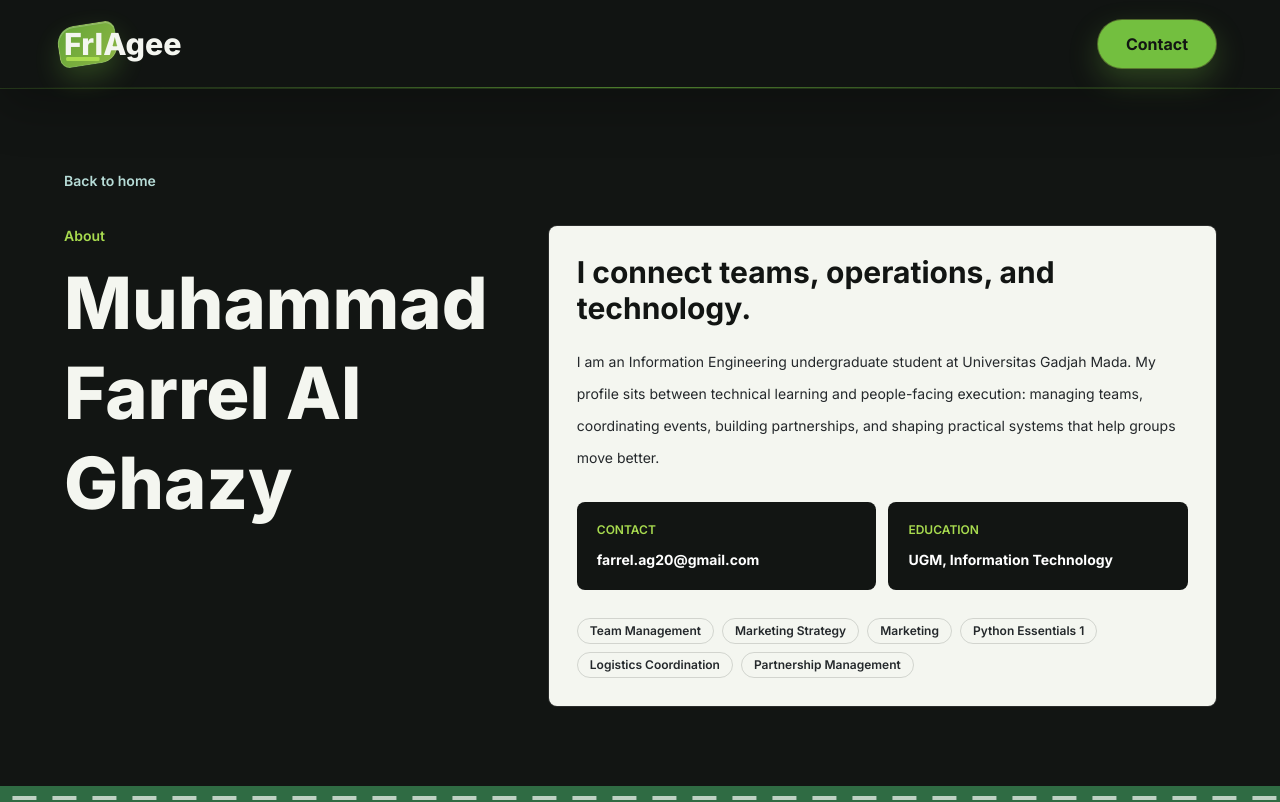
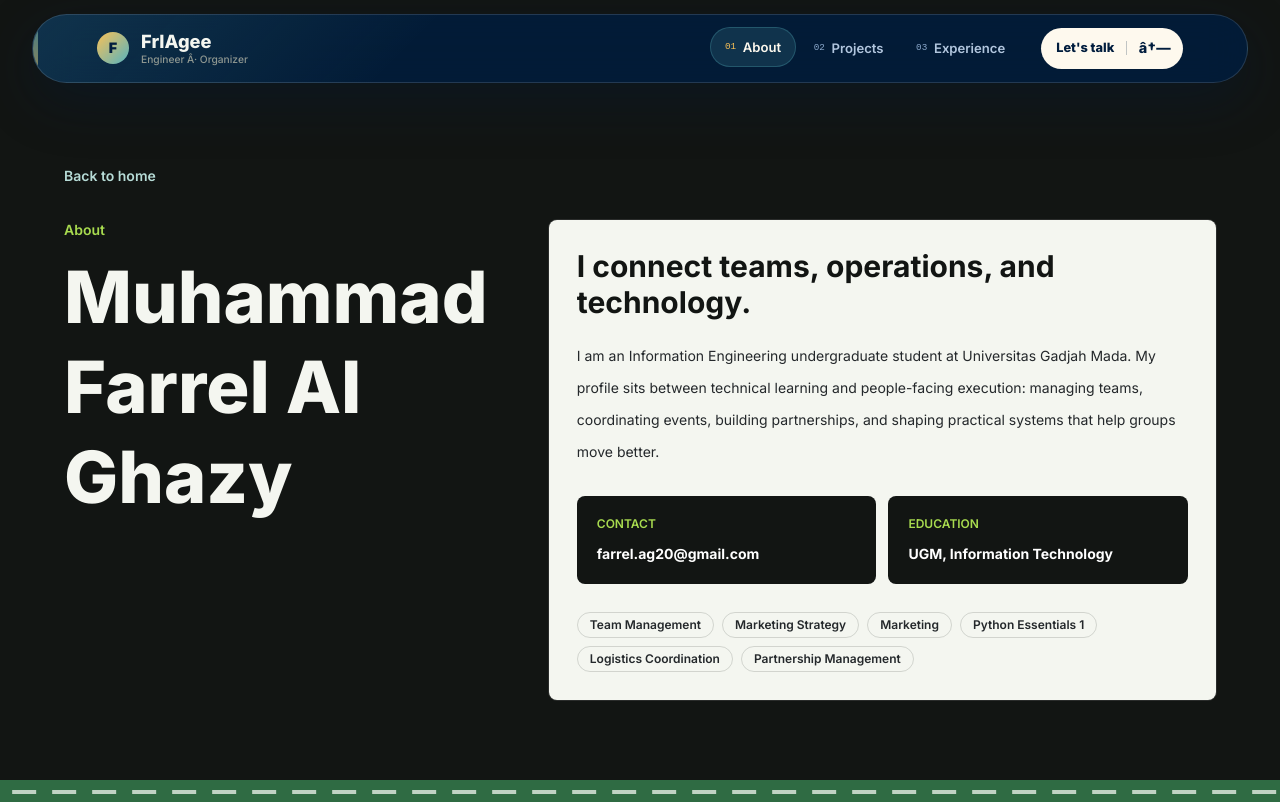
Before and after one commit to Yeypayeyy/Porto-Web, a Next.js app: page /about in a window 1280 px wide. Shown: the top 802 px of the page. Built offline with nearby package versions, Linux system fonts and the light colour scheme.

Commit message:
Refresh portfolio hero and navbar palette

```diff
--- a/src/app/globals.css
+++ b/src/app/globals.css
@@ -91,6 +91,7 @@
 
 html {
   scroll-behavior: smooth;
+  scroll-padding-top: 5rem;
 }
 
 body {
@@ -127,8 +128,8 @@ li {
 }
 
 ::selection {
-  background: #a8db4f;
-  color: #121513;
+  background: #f9c157;
+  color: #011d3e;
 }
 
 a {
@@ -140,116 +141,254 @@ button {
 }
 
 .site-header {
-  animation: header-drop 680ms cubic-bezier(0.2, 0.75, 0.2, 1) backwards;
-  padding: 0;
+  padding: 0.85rem clamp(1rem, 3vw, 2rem) 0;
+  pointer-events: none;
 }
 
 .site-header-panel {
-  border-radius: 0;
+  backdrop-filter: blur(22px);
+  background:
+    linear-gradient(135deg, rgba(86, 179, 191, 0.16), transparent 32%),
+    rgba(1, 29, 62, 0.84);
+  border: 1px solid rgba(230, 237, 244, 0.14);
+  border-radius: 999px;
+  margin: 0 auto;
+  max-width: 88rem;
+  overflow: hidden;
+  pointer-events: auto;
   position: relative;
+  box-shadow: 0 18px 55px rgba(1, 29, 62, 0.32);
 }
 
 .site-header-panel::after {
-  background: linear-gradient(90deg, transparent, rgba(115, 191, 63, 0.62), transparent);
-  bottom: 0;
+  background: linear-gradient(180deg, #56b3bf, #f9c157);
+  bottom: auto;
   content: "";
-  height: 1px;
+  height: 100%;
   left: 0;
+  opacity: 0.58;
   position: absolute;
-  width: 100%;
+  top: 0;
+  width: 0.34rem;
 }
 
 .site-header-nav {
-  height: 5.5rem;
+  height: 4.2rem;
 }
 
-.landing-header-item {
-  animation: header-item-rise 620ms cubic-bezier(0.2, 0.75, 0.2, 1) backwards;
+.brand-mark {
+  transition: opacity 180ms ease, transform 180ms ease;
 }
 
-.landing-header-item:nth-child(1) {
-  animation-delay: 120ms;
+.brand-mark:hover {
+  opacity: 0.86;
+  transform: translateY(-1px);
 }
 
-.landing-header-nav .landing-header-item:nth-child(1) {
-  animation-delay: 220ms;
+.brand-monogram {
+  align-items: center;
+  background: linear-gradient(135deg, #f9c157, #56b3bf);
+  border-radius: 999px;
+  color: #011d3e;
+  display: inline-flex;
+  font-size: 0.9rem;
+  font-weight: 900;
+  height: 2rem;
+  justify-content: center;
+  line-height: 1;
+  width: 2rem;
 }
 
-.landing-header-nav .landing-header-item:nth-child(2) {
-  animation-delay: 300ms;
+.header-nav-link {
+  align-items: center;
+  color: #b1c6de;
+  display: inline-flex;
+  font-size: 0.82rem;
+  font-weight: 600;
+  gap: 0.42rem;
+  margin: auto 0.08rem;
+  min-height: 2.5rem;
+  padding: 0 0.94rem;
+  position: relative;
+  transition: color 180ms ease, background-color 180ms ease, transform 180ms ease;
+  z-index: 0;
 }
 
-.landing-header-nav .landing-header-item:nth-child(3) {
-  animation-delay: 380ms;
-}
-
-.site-header-nav > .landing-header-item:last-child {
-  animation-delay: 460ms;
-}
-
-.brand-mark-shape {
-  background:
-    linear-gradient(135deg, rgba(115, 191, 63, 0.95) 0%, rgba(168, 219, 79, 0.9) 100%);
-  border: 1px solid rgba(244, 246, 240, 0.18);
-  border-radius: 18px 10px 18px 10px;
-  box-shadow:
-    0 12px 28px rgba(115, 191, 63, 0.3),
-    inset 0 1px 0 rgba(244, 246, 240, 0.32);
-  height: 2.55rem;
-  left: -0.35rem;
-  opacity: 0.9;
+.header-nav-link::after {
+  background: rgba(86, 179, 191, 0.16);
+  border: 1px solid rgba(86, 179, 191, 0.28);
+  border-radius: 999px;
+  bottom: 0;
+  content: "";
+  height: 100%;
+  left: 0;
   position: absolute;
-  transform: rotate(-9deg);
-  transition:
-    border-radius 180ms ease,
-    transform 180ms ease;
-  width: 3.7rem;
+  transform: scale(0.88);
+  opacity: 0;
+  transition: opacity 180ms ease, transform 180ms ease;
+  width: 100%;
   z-index: -1;
 }
 
-.brand-mark::after {
-  background: #a8db4f;
-  border-radius: 999px;
-  bottom: 0.4rem;
-  content: "";
-  height: 0.22rem;
-  left: 0.15rem;
-  position: absolute;
-  transform: scaleX(0.58);
-  transform-origin: left;
-  transition: transform 180ms ease;
-  width: 3.6rem;
+.header-nav-link:hover,
+.header-nav-link[data-active="true"] {
+  color: #fef9ee;
+  transform: translateY(-1px);
 }
 
-.brand-mark:hover .brand-mark-shape {
-  border-radius: 10px 18px 10px 18px;
-  transform: rotate(-4deg) translateY(-1px);
+.header-nav-link:hover::after,
+.header-nav-link[data-active="true"]::after {
+  opacity: 1;
+  transform: scale(1);
 }
 
-.brand-mark:hover::after {
-  transform: scaleX(1);
+.header-nav-link:focus-visible,
+.header-contact-link:focus-visible,
+.header-menu-button:focus-visible,
+.mobile-navigation-link:focus-visible,
+.mobile-contact-link:focus-visible {
+  outline: 2px solid #f9c157;
+  outline-offset: -2px;
 }
 
-.header-nav-link::after {
-  background: #a8db4f;
+.header-nav-link:active,
+.brand-mark:active,
+.header-contact-link:active,
+.header-menu-button:active {
+  transform: translateY(1px);
+}
+
+.header-nav-index {
+  color: #8baace;
+  font-family: var(--font-mono);
+  font-size: 0.58rem;
+  font-variant-numeric: tabular-nums;
+  font-weight: 400;
+}
+
+.header-nav-link[data-active="true"] .header-nav-index {
+  color: #f9c157;
+}
+
+.header-contact-link {
+  background: #fef9ee;
   border-radius: 999px;
-  bottom: 0.2rem;
-  content: "";
-  height: 2px;
-  left: 0;
-  position: absolute;
-  transform: scaleX(0);
-  transform-origin: left;
+  color: #011d3e;
+  font-size: 0.8rem;
+  font-weight: 800;
+  min-height: 2.55rem;
+  padding: 0 0.78rem 0 0.92rem;
+  transition: background-color 180ms ease, transform 180ms ease;
+}
+
+.header-contact-link:hover {
+  background: #f9c157;
+  transform: translateY(-1px);
+}
+
+.header-contact-arrow {
+  border-left: 1px solid rgba(1, 29, 62, 0.24);
+  font-size: 0.9rem;
+  line-height: 1;
+  padding-left: 0.72rem;
+}
+
+.header-contact-dot {
+  background: #f9c157;
+  border-radius: 999px;
+  box-shadow: 0 0 0 4px rgba(86, 179, 191, 0.14);
+  height: 0.42rem;
+  width: 0.42rem;
+}
+
+.header-menu-button {
+  background: rgba(230, 237, 244, 0.08);
+  border: 1px solid rgba(230, 237, 244, 0.18);
+  border-radius: 999px;
+  color: #fef9ee;
+  font-size: 0.76rem;
+  font-weight: 650;
+  min-height: 2.5rem;
+  padding: 0 0.72rem;
+  transition: border-color 180ms ease, transform 180ms ease;
+}
+
+.header-menu-button:hover {
+  border-color: rgba(249, 193, 87, 0.68);
+}
+
+.header-menu-icon {
+  display: grid;
+  gap: 4px;
+  width: 0.9rem;
+}
+
+.header-menu-icon span {
+  background: currentColor;
+  display: block;
+  height: 1px;
+  transform-origin: center;
   transition: transform 180ms ease;
   width: 100%;
 }
 
-.header-nav-link:hover::after {
-  transform: scaleX(1);
+.header-menu-icon[data-open="true"] span:first-child {
+  transform: translateY(2.5px) rotate(45deg);
+}
+
+.header-menu-icon[data-open="true"] span:last-child {
+  transform: translateY(-2.5px) rotate(-45deg);
+}
+
+.mobile-navigation {
+  background: rgba(1, 29, 62, 0.97);
+  overflow: hidden;
+}
+
+.mobile-navigation-list {
+  border-top: 1px solid rgba(230, 237, 244, 0.13);
+}
+
+.mobile-navigation-link {
+  align-items: baseline;
+  border-bottom: 1px solid rgba(230, 237, 244, 0.13);
+  color: #fef9ee;
+  display: grid;
+  font-size: clamp(1.35rem, 7vw, 1.85rem);
+  font-weight: 750;
+  gap: 0.8rem;
+  grid-template-columns: 1.6rem 1fr auto;
+  padding: 0.82rem 0;
+  transition: color 180ms ease, padding-left 180ms ease;
+}
+
+.mobile-navigation-link:hover,
+.mobile-navigation-link[data-active="true"] {
+  color: #f9c157;
+  padding-left: 0.35rem;
+}
+
+.mobile-contact-link {
+  align-items: center;
+  color: #b1c6de;
+  display: flex;
+  font-size: 0.76rem;
+  font-weight: 600;
+  gap: 0.75rem;
+  margin-top: 1.15rem;
+  min-height: 2.5rem;
+  transition: color 180ms ease;
+}
+
+.mobile-contact-link:hover {
+  color: #fef9ee;
 }
 
 .hero-social-link {
-  color: #dce3dd;
+  background: rgba(230, 237, 244, 0.08);
+  border: 1px solid rgba(230, 237, 244, 0.13);
+  border-radius: 999px;
+  color: #e6edf4;
   display: inline-grid;
   height: 2.75rem;
   place-items: center;
@@ -260,7 +399,8 @@ button {
 }
 
 .hero-social-link:hover {
-  color: #a8db4f;
+  border-color: rgba(249, 193, 87, 0.55);
+  color: #f9c157;
   transform: translateY(-2px);
 }
 
@@ -342,6 +482,7 @@ button {
 
 .hero-photo-card {
   animation: hero-photo-float 8s ease-in-out infinite;
+  backdrop-filter: blur(16px);
   transform: translateY(0) rotate(-1deg);
   transition:
     border-color 180ms ease,
@@ -354,8 +495,8 @@ button {
 }
 
 .hero-photo-card:hover {
-  border-color: rgba(168, 219, 79, 0.45);
-  box-shadow: 0 30px 72px rgba(0, 0, 0, 0.42);
+  border-color: rgba(249, 193, 87, 0.55);
+  box-shadow: 0 30px 72px rgba(1, 29, 62, 0.5);
 }
 
 .experience-memory-photo {
@@ -441,7 +582,7 @@ button {
 }
 
 .footer-item:hover {
-  color: #a8db4f;
+  color: #f9c157;
   transform: translateY(-2px);
 }
 
@@ -669,7 +810,7 @@ button {
 
 .gradient-text {
   animation: gradient-pan 9s ease-in-out infinite;
-  background: linear-gradient(105deg, #f4f6f0 0%, #b7dcd7 32%, #a8db4f 58%, #66c3d4 82%, #f4f6f0 100%);
+  background: linear-gradient(105deg, #fef9ee 0%, #b7dcd7 32%, #f9c157 58%, #66c3d4 82%, #fef9ee 100%);
   -webkit-background-clip: text;
   background-clip: text;
   background-size: 220% 220%;
@@ -681,7 +822,7 @@ button {
     radial-gradient(circle at 12% 18%, rgba(102, 195, 212, 0.18), transparent 18rem),
     radial-gradient(circle at 82% 14%, rgba(168, 219, 79, 0.18), transparent 18rem),
     radial-gradient(circle at 60% 90%, rgba(183, 220, 215, 0.1), transparent 20rem),
-    linear-gradient(135deg, #121513 0%, #1b1e1d 52%, #16221e 100%);
+    linear-gradient(135deg, #011d3e 0%, #1b1e1d 52%, #16221e 100%);
   background-size: 140% 140%;
   animation: aurora-shift 14s ease-in-out infinite;
 }
@@ -707,7 +848,7 @@ button {
 }
 
 .fun-link:hover {
-  color: #a8db4f;
+  color: #f9c157;
   transform: translateY(-1px);
 }
 
@@ -1017,19 +1158,19 @@ button {
 
 @keyframes header-shell-shrink {
   to {
-    padding: 0.5rem 0.5rem 0;
+    padding: 0.45rem 0.55rem 0;
   }
 }
 
 @keyframes header-panel-shrink {
   to {
-    border-radius: 22px;
+    border-radius: 14px;
   }
 }
 
 @keyframes header-nav-shrink {
   to {
-    height: 4.75rem;
+    height: 4.15rem;
   }
 }
 
--- a/src/components/site/Header.tsx
+++ b/src/components/site/Header.tsx
@@ -1,47 +1,154 @@
+"use client";
+
+import { useState } from "react";
+import { AnimatePresence, motion } from "framer-motion";
 import Link from "next/link";
+import { usePathname } from "next/navigation";
 
 const navItems = [
-  { label: "Project", href: "/#projects" },
-  { label: "Experience", href: "/#experience" },
-  { label: "Contact", href: "/#contact" },
+  { index: "01", label: "About", href: "/about", match: "/about" },
+  { index: "02", label: "Projects", href: "/#projects", match: "/projects" },
+  {
+    index: "03",
+    label: "Experience",
+    href: "/#experience",
+    match: "/experience",
+  },
 ];
 
 export function Header() {
+  const pathname = usePathname();
+  const [isMenuOpen, setIsMenuOpen] = useState(false);
+
+  const isActive = (match: string) =>
+    pathname === match || pathname.startsWith(`${match}/`);
+
   return (
-    <header className="site-header landing-header sticky top-0 z-50">
-      <div className="site-header-panel bg-[#121513]/92 shadow-[0_18px_50px_rgba(0,0,0,0.26)] ring-1 ring-[#73bf3f]/20 backdrop-blur">
-        <nav className="site-header-nav mx-auto flex max-w-7xl items-center justify-between gap-5 px-5 text-sm font-semibold text-white md:px-16">
+    <motion.header
+      className="site-header sticky top-0 z-50"
+      initial={{ y: -16, opacity: 0 }}
+      animate={{ y: 0, opacity: 1 }}
+      transition={{ duration: 0.42, ease: [0.2, 0.8, 0.2, 1] }}
+    >
+      <div className="site-header-panel">
+        <nav
+          className="site-header-nav mx-auto flex max-w-7xl items-center px-5 sm:px-6 md:px-10 lg:px-16"
+          aria-label="Primary navigation"
+        >
           <Link
+            className="brand-mark group flex min-w-0 items-center gap-3 focus-visible:outline focus-visible:outline-2 focus-visible:outline-offset-4 focus-visible:outline-[#f9c157]"
             href="/"
-            className="brand-mark landing-header-item group relative isolate flex min-w-0 items-center py-2"
-            aria-label="Home"
+            aria-label="FrlAgee â€” home"
+            onClick={() => setIsMenuOpen(false)}
           >
-            <span className="brand-mark-shape" aria-hidden="true" />
-            <span className="relative text-[1.65rem] font-extrabold leading-none text-[#f4f6f0] sm:text-[1.9rem]">
+            <span className="brand-monogram" aria-hidden="true">
+              F
+            </span>
+            <span className="flex min-w-0 flex-col leading-none">
+              <span className="text-[1.08rem] font-extrabold text-[#f4f6f0] sm:text-[1.14rem]">
                 FrlAgee
+              </span>
+              <span className="mt-1 hidden text-[0.64rem] font-medium text-[#8f9891] sm:block">
+                Engineer Â· Organizer
+              </span>
             </span>
           </Link>
 
-          <div className="landing-header-nav hidden items-center gap-8 text-base md:flex lg:gap-12">
-            {navItems.map((item) => (
+          <div className="landing-header-nav ml-auto hidden h-full items-stretch md:flex">
+            {navItems.map((item) => {
+              const active = isActive(item.match);
+
+              return (
                 <Link
                   key={item.href}
-                className="header-nav-link landing-header-item relative py-2 text-[#f4f6f0] transition hover:text-[#a8db4f]"
+                  className="header-nav-link"
                   href={item.href}
+                  aria-current={active ? "page" : undefined}
+                  data-active={active || undefined}
                 >
-                {item.label}
+                  <span className="header-nav-index" aria-hidden="true">
+                    {item.index}
+                  </span>
+                  <span>{item.label}</span>
                 </Link>
-            ))}
+              );
+            })}
           </div>
 
           <a
-            className="landing-header-item rounded-full bg-[#73bf3f] px-5 py-3 text-sm font-bold text-[#121513] shadow-[0_12px_30px_rgba(115,191,63,0.28)] ring-1 ring-[#a8db4f]/40 transition hover:bg-[#a8db4f] hover:shadow-[0_14px_34px_rgba(168,219,79,0.34)] sm:px-7 sm:text-base"
+            className="header-contact-link ml-auto hidden items-center gap-3 md:ml-5 md:inline-flex"
             href="mailto:farrel.ag20@gmail.com"
           >
-            Contact
+            <span>Let&apos;s talk</span>
+            <span className="header-contact-arrow" aria-hidden="true">
+              â†—
+            </span>
           </a>
+
+          <button
+            className="header-menu-button ml-auto inline-flex items-center gap-2 md:hidden"
+            type="button"
+            aria-expanded={isMenuOpen}
+            aria-controls="mobile-navigation"
+            onClick={() => setIsMenuOpen((open) => !open)}
+          >
+            <span>{isMenuOpen ? "Close" : "Menu"}</span>
+            <span className="header-menu-icon" data-open={isMenuOpen || undefined} aria-hidden="true">
+              <span />
+              <span />
+            </span>
+          </button>
         </nav>
+
+        <AnimatePresence initial={false}>
+          {isMenuOpen ? (
+            <motion.div
+              id="mobile-navigation"
+              className="mobile-navigation md:hidden"
+              initial={{ height: 0, opacity: 0 }}
+              animate={{ height: "auto", opacity: 1 }}
+              exit={{ height: 0, opacity: 0 }}
+              transition={{ duration: 0.24, ease: [0.2, 0.8, 0.2, 1] }}
+            >
+              <div className="mx-auto max-w-7xl px-5 pb-6 pt-3 sm:px-6">
+                <div className="mobile-navigation-list">
+                  {navItems.map((item) => {
+                    const active = isActive(item.match);
+
+                    return (
+                      <Link
+                        key={item.href}
+                        className="mobile-navigation-link"
+                        href={item.href}
+                        aria-current={active ? "page" : undefined}
+                        data-active={active || undefined}
+                        onClick={() => setIsMenuOpen(false)}
+                      >
+                        <span className="header-nav-index" aria-hidden="true">
+                          {item.index}
+                        </span>
+                        <span>{item.label}</span>
+                        <span aria-hidden="true">â†—</span>
+                      </Link>
+                    );
+                  })}
                 </div>
-    </header>
+                <a
+                  className="mobile-contact-link"
+                  href="mailto:farrel.ag20@gmail.com"
+                  onClick={() => setIsMenuOpen(false)}
+                >
+                  <span className="header-contact-dot" aria-hidden="true" />
+                  Available for a conversation
+                  <span className="ml-auto" aria-hidden="true">
+                    â†—
+                  </span>
+                </a>
+              </div>
+            </motion.div>
+          ) : null}
+        </AnimatePresence>
+      </div>
+    </motion.header>
   );
 }
```
Also changed, not shown: src/components/sections/HeroSection.tsx (+30 -25 lines), 2 other files (tests, documents, lock files or other folders). Lines whose indentation alone changed are shown as unchanged.
